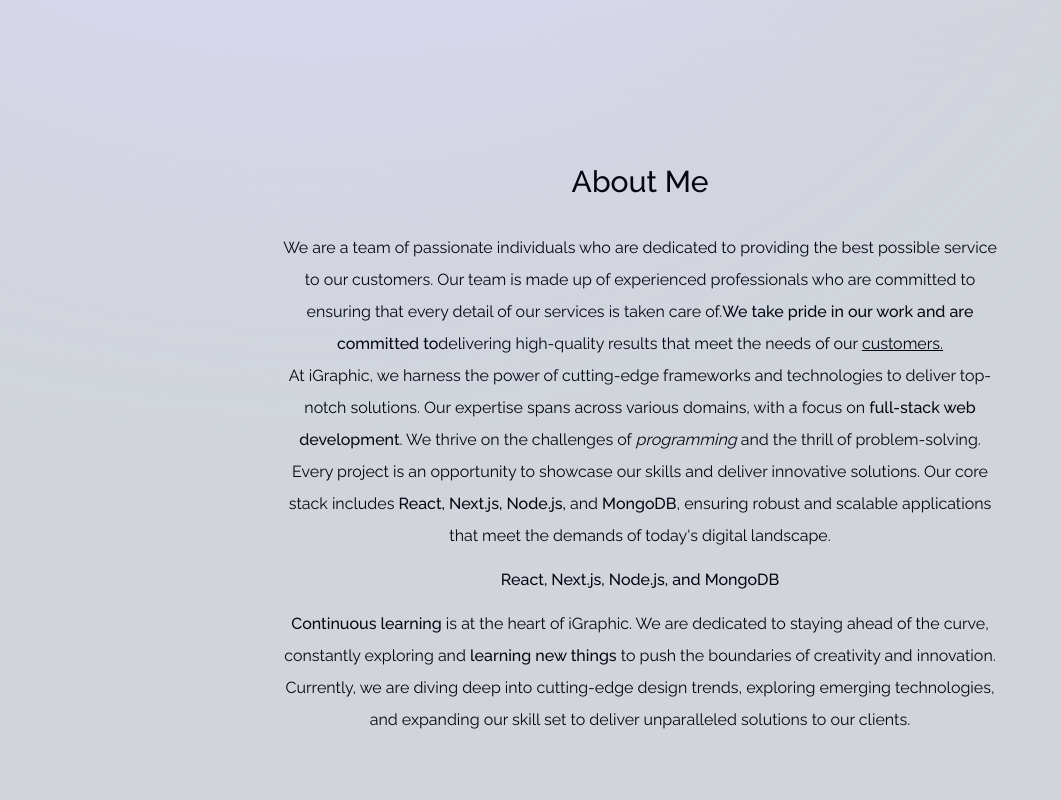
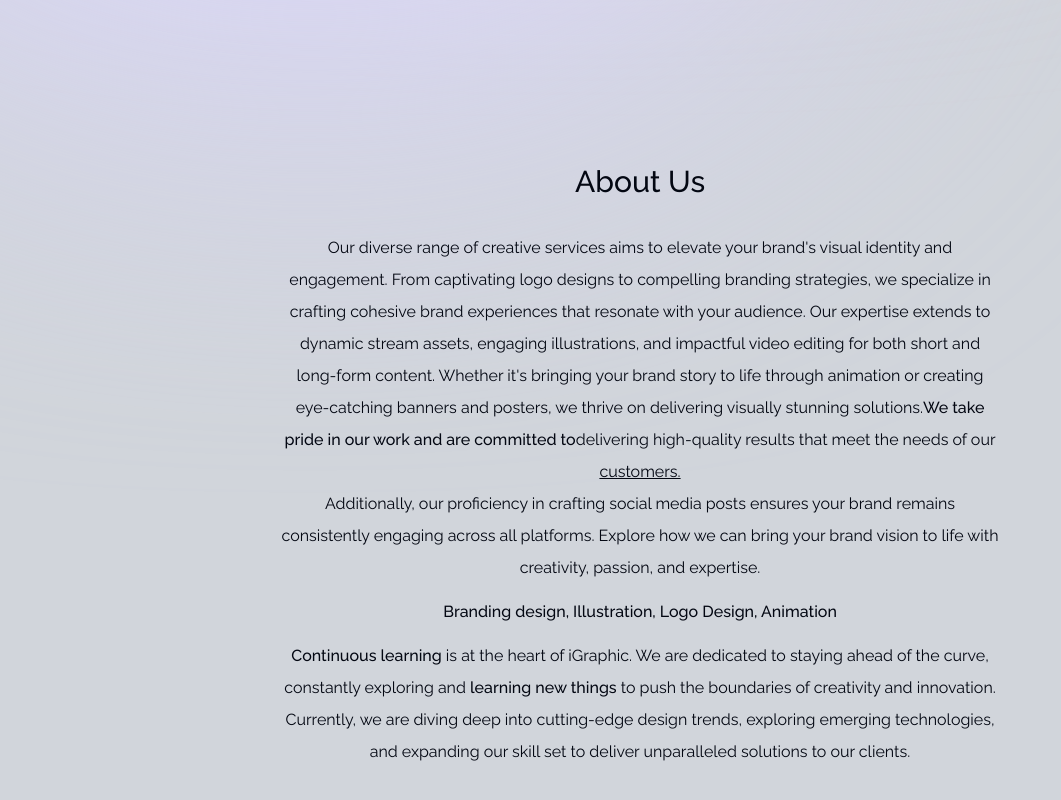
Before and after one commit to anuragnegi000/iGraphixs, a Next.js app: page / in a window 1280 px wide. Shown: the part 710-1510 px from the top of the page, without its empty margins (0-1061 px from the left). Built offline with nearby package versions, Linux system fonts and the light colour scheme.

Commit message:
added the real data

```diff
--- a/app/layout.tsx
+++ b/app/layout.tsx
@@ -1,6 +1,6 @@
 import Header from '@/components/header'
 import './globals.css'
-import {Raleway} from '@next/font/google'
+import {Raleway} from "next/font/google"
 
 const raleway = Raleway({ subsets: ['latin'] })
 
--- a/components/about.tsx
+++ b/components/about.tsx
@@ -18,24 +18,21 @@ export default function About() {
       transition={{ delay: 0.175 }}
       id="about"
     >
-      <SectionHeading>About me</SectionHeading>
+      <SectionHeading>About us</SectionHeading>
 
       <p className="mb-3">
-      We are a team of passionate individuals who are
-       dedicated to providing the best possible service to
-        our customers. Our team is made up of experienced
-         professionals who are committed to ensuring that
-          every detail of our services is taken care of.
+
+        Our diverse range of creative services aims to elevate your brand's visual identity and engagement. From captivating logo designs to compelling branding strategies, we specialize in crafting cohesive brand experiences that resonate with your audience. Our expertise extends to dynamic stream assets, engaging illustrations, and impactful video editing for both short and long-form content. Whether it's bringing your brand story to life through animation or creating eye-catching banners and posters, we thrive on delivering visually stunning solutions.
         <span className="font-medium">We take pride in our work and are committed to</span>
         delivering high-quality
         results that meet the needs of our <span className="underline">customers.{" "}</span>
 
         <p className="mb-3">
-  At iGraphic, we harness the power of cutting-edge frameworks and technologies to deliver top-notch solutions. Our expertise spans across various domains, with a focus on <span className="font-medium">full-stack web development</span>. We thrive on the challenges of <span className="italic">programming</span> and the thrill of problem-solving. Every project is an opportunity to showcase our skills and deliver innovative solutions. Our core stack includes <span className="font-medium">React, Next.js, Node.js,</span> and <span className="font-medium">MongoDB</span>, ensuring robust and scalable applications that meet the demands of today's digital landscape.
+          Additionally, our proficiency in crafting social media posts ensures your brand remains consistently engaging across all platforms. Explore how we can bring your brand vision to life with creativity, passion, and expertise.
         </p>
 
         <span className="font-medium">
-          React, Next.js, Node.js, and MongoDB
+          Branding design, Illustration, Logo Design, Animation
         </span>
 
       </p>
--- a/lib/data.ts
+++ b/lib/data.ts
@@ -85,16 +85,16 @@ export const links = [
 // ] as const;
 
 export const skillsData = [
-  "Branding",
-  "Graphic designing",
-  "360-Degree marketing",
-  "",
-  "",
-  "",
-  "",
-  "",
-  "",
-  "",
+  "Branding Design",
+  "Stream Assets Design",
+  "Illustration",
+  "Logo Design",
+  "Short/Long Video Edit ",
+  "Animation",
+  "Banner Ad Design",
+  "Poster Ad Design",
+  "Social Media Post Design",
+  " ",
   "",
   "",
   "",
--- a/package.json
+++ b/package.json
@@ -9,7 +9,7 @@
     "lint": "next lint"
   },
   "dependencies": {
-    "@next/font": "^14.1.0",
+    "@nextui-org/react": "^2.2.9",
     "@types/node": "20.11.24",
     "@types/react": "18.2.61",
     "@types/react-dom": "18.2.19",
```
Also changed, not shown: 1 other file (tests, documents, lock files or other folders). Lines whose indentation alone changed are shown as unchanged.
